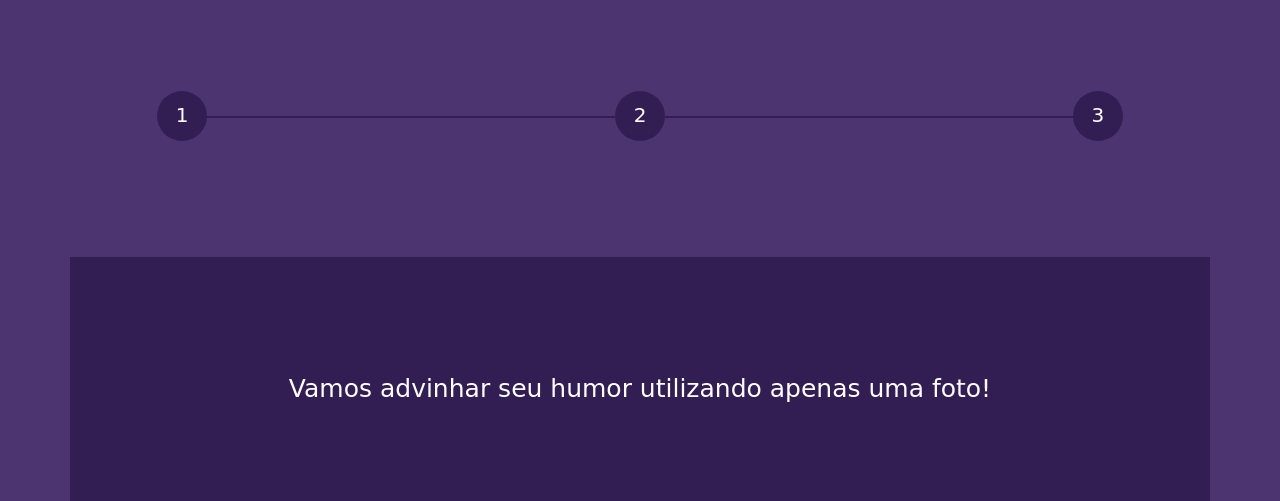
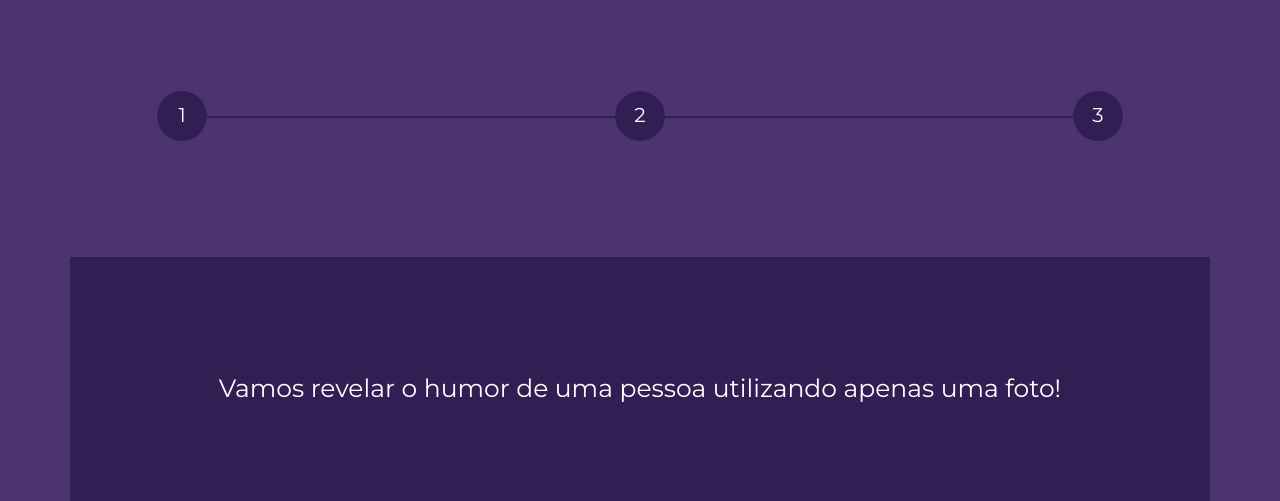
Before and after one commit to jonathan-santos/UnicornioAdivinha, a website: page www/index.html at #!/apresentacao in a window 1280 px wide. Shown: the part 299-800 px from the top of the page. Drawn offline with nearby package versions, Linux system fonts and the light colour scheme.

Commit message:
Ajustando fonte e textos

```diff
--- a/www/css/styles.css
+++ b/www/css/styles.css
@@ -1,6 +1,6 @@
 body {
     background-color: #4c3470;
-    font-family: 'Comfortaa', cursive;
+    font-family: 'Montserrat', sans-serif;
 }
 
 .titulo-principal{
--- a/www/index.html
+++ b/www/index.html
@@ -9,6 +9,7 @@
 
     <link rel="stylesheet" href="https://maxcdn.bootstrapcdn.com/bootstrap/3.3.7/css/bootstrap.min.css" integrity="sha384-BVYiiSIFeK1dGmJRAkycuHAHRg32OmUcww7on3RYdg4Va+PmSTsz/K68vbdEjh4u" crossorigin="anonymous">
     <link href="css/styles.css" rel="stylesheet">
+    <link href="https://fonts.googleapis.com/css?family=Montserrat" rel="stylesheet">
 </head>
 <body ng-app="unicornio">
     <div class="container">
--- a/www/templates/template0.html
+++ b/www/templates/template0.html
@@ -11,7 +11,7 @@
 
     <div class="start">
         <form>
-            <p>Vamos advinhar seu humor utilizando apenas uma foto!</p>
+            <p>Vamos revelar o humor de uma pessoa utilizando apenas uma foto!</p>
             <button type="submit" class="btn btn-default btn-lg comecar" ng-click="comecar()">Duvida?</button>
         </form>
     </div>
```
Also changed, not shown: www/templates/template1.html (+1 -1 lines), www/templates/template3.html (+1 -1 lines).
